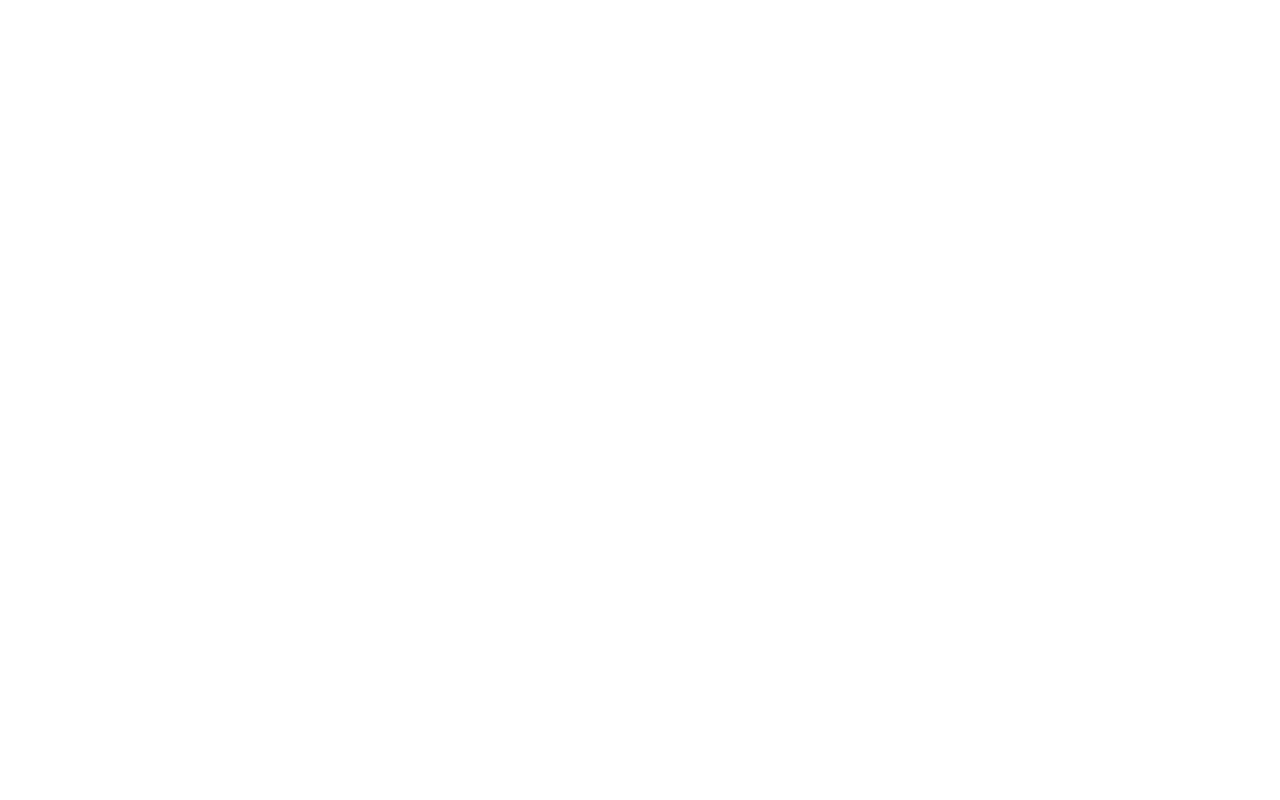
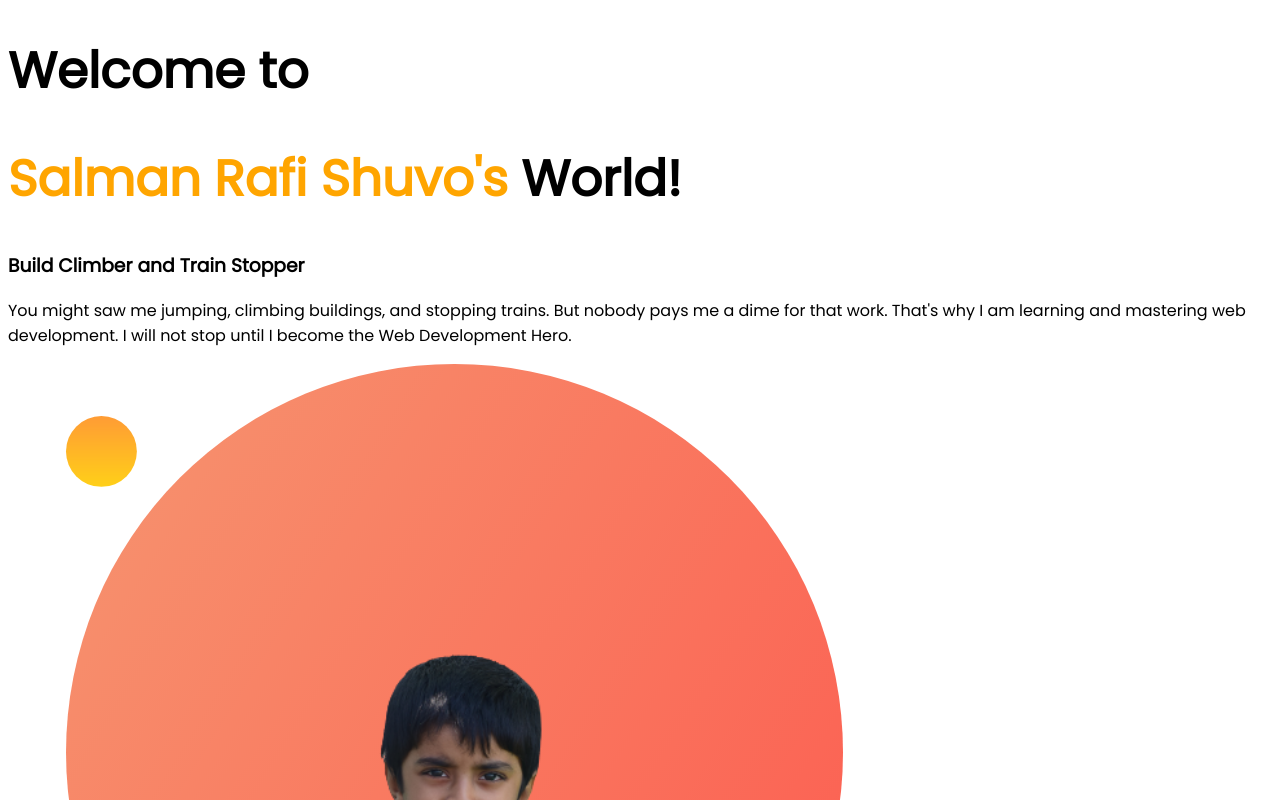
Before and after one commit to azamanjess71/practic-portfolio, a plain HTML site: page index.html in a window 1280 px wide. Shown: the top 800 px of the page. Drawn offline with Linux system fonts and the light colour scheme.

Commit message:
first push

```diff
--- a/index.html
+++ b/index.html
@@ -5,9 +5,16 @@
     <meta http-equiv="X-UA-Compatible" content="IE=edge">
     <meta name="viewport" content="width=device-width, initial-scale=1.0">
     <title>Practic Portfolio</title>
+    <link rel="preconnect" href="https://fonts.googleapis.com">
+    <link rel="preconnect" href="https://fonts.gstatic.com" crossorigin>
+    <link href="https://fonts.googleapis.com/css2?family=Poppins&display=swap" rel="stylesheet">
     <link rel="stylesheet" href="style.css">
 </head>
 <body>
-
+    <h1>Welcome to</h1>
+    <h1><span class="orange-color">Salman Rafi Shuvo's</span> World!</h1>
+    <h3>Build Climber and Train Stopper</h3>
+    <p>You might saw me jumping, climbing buildings, and stopping trains. But nobody pays me a dime for that work. That's why I am learning and mastering web development. I will not stop until I become the Web Development Hero.</p>
+    <img src="images/my-bg.png" alt="Salman Rafi">
 </body>
 </html>
--- a/style.css
+++ b/style.css
@@ -0,0 +1,11 @@
+body{
+    font-family: 'Poppins', sans-serif;
+}
+
+h1{
+    font-size: 50px;
+}
+
+.orange-color{
+    color:orange
+}
```
Also changed, not shown: images/dream-bg.png (added), images/exp-bg.png (added), images/jhankar.png (added), images/jhankar2.png (added), images/my-bg.png (added), images/my-bg1.png (added), images/my-bg2.png (added), images/top-banner.png (added), pic/shuvo.png (added), 4 other files.
